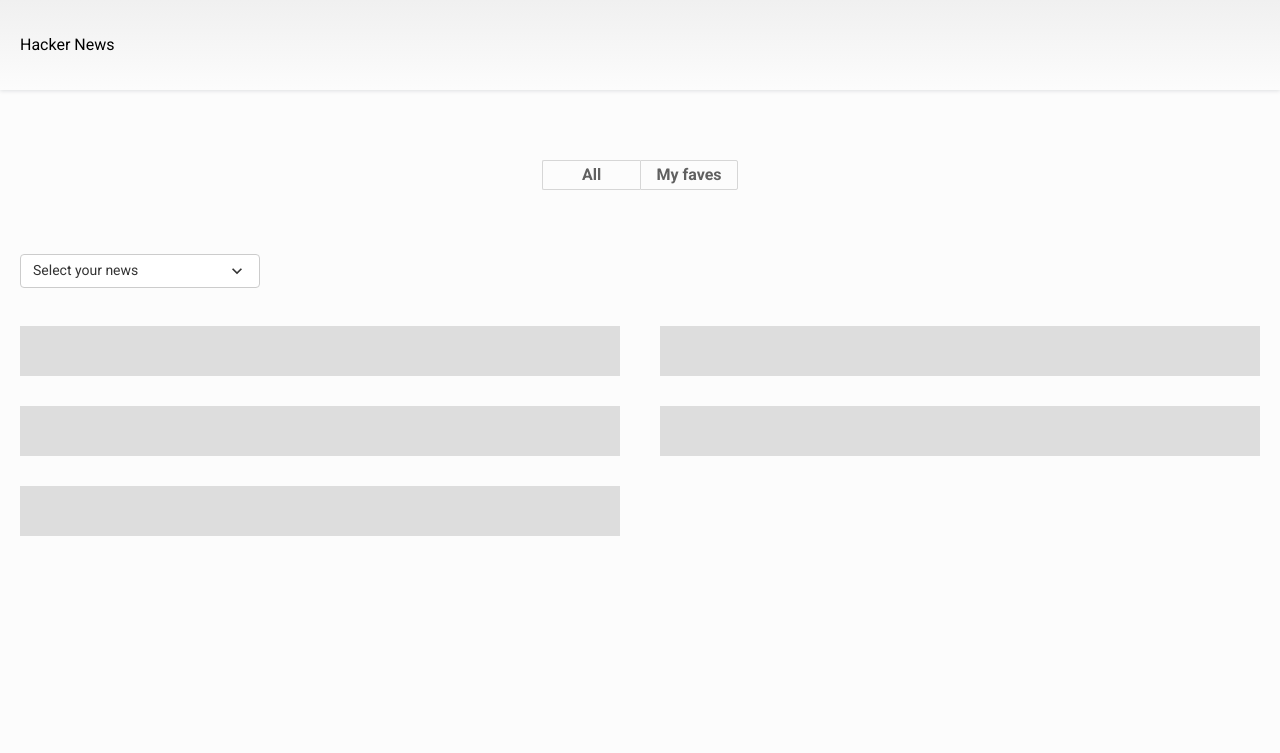
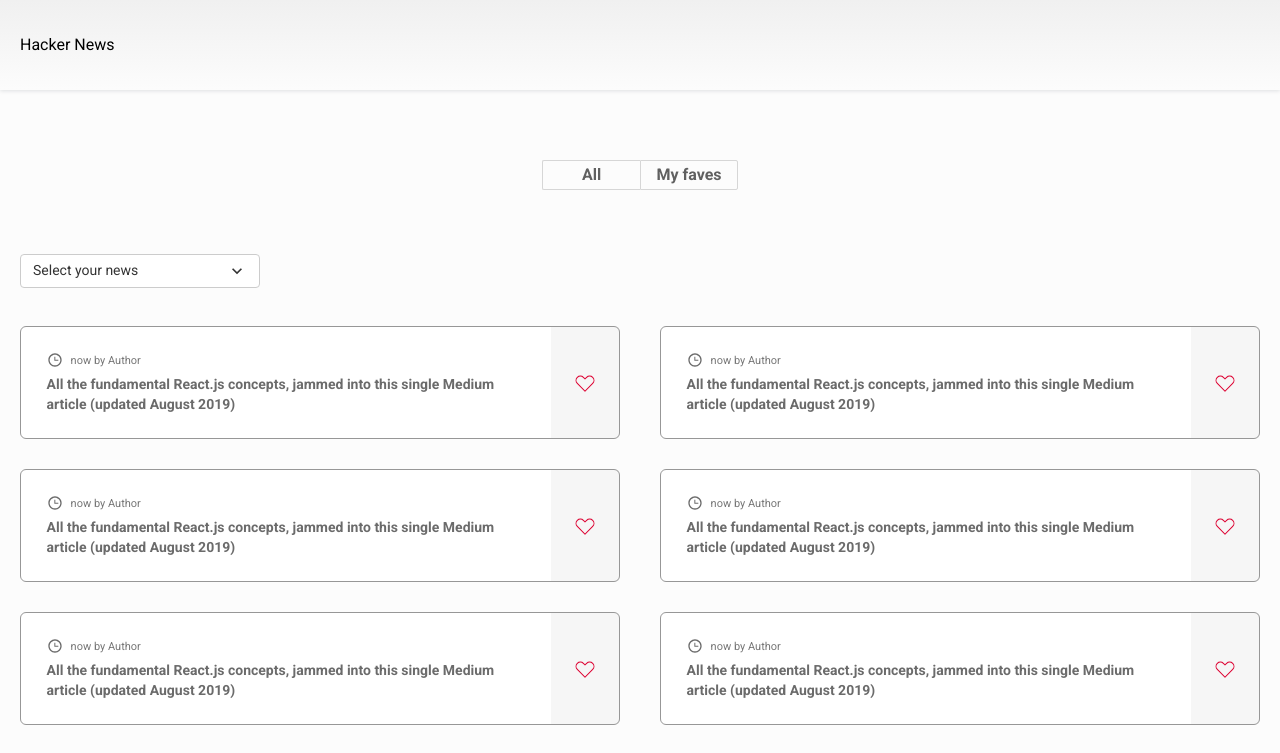
Before and after one commit to miloplacencia/applydigital-test, a React (Vite) app: page / in a window 1280 px wide. Shown: the top 753 px of the page. Built offline with nearby package versions, Linux system fonts and the light colour scheme.

Commit message:
FEAT: Working on Card component

```diff
--- /dev/null
+++ b/src/components/card/card.css
@@ -0,0 +1,57 @@
+.card {
+  background-color: #fff;
+  border-radius: 6px;
+  border: solid 1px #979797;
+  transition: all 0.3s cubic-bezier(0.25, 0.8, 0.25, 1);
+  display: flex;
+}
+
+.card-content {
+  flex: 1;
+  padding: 1.53rem 1.6rem;
+}
+.card-likebtn {
+  width: 4.25rem;
+  flex: 0 0 4.25rem;
+  background-color: hsla(0, 0%, 38%, 0.06);
+  display: flex;
+  align-items: center;
+  justify-content: center;
+}
+.card-likebtn button {
+  border: 0;
+  outline: 0;
+  background-color: transparent;
+  width: 100%;
+  height: 100%;
+  color: #dd0031;
+}
+.card-likebtn button svg {
+  margin-top: 4px;
+}
+
+.card-date {
+  display: flex;
+  align-items: center;
+  color: #6b6b6b;
+  margin-bottom: 0.375rem;
+}
+.card-date span {
+  margin-top: 2px;
+  font-size: 0.688rem;
+  line-height: 0.688rem;
+  margin-left: 0.5rem;
+  color: #767676;
+}
+
+.card-text {
+  font-weight: bold;
+  font-size: 0.875rem;
+  line-height: 1.25rem;
+  color: #6b6b6b;
+  margin: 0;
+}
+.card-text a {
+  color: #6b6b6b;
+  text-decoration: none;
+}
--- /dev/null
+++ b/src/components/card/card.tsx
@@ -0,0 +1,50 @@
+import { relativeDate } from "../../helpers/date";
+import { ClockIcon } from "../icons/clock";
+import { HeartFullIcon } from "../icons/heart-full";
+import { HeartLineIcon } from "../icons/heart-line";
+import "./card.css";
+
+export default function CardComponent({
+  liked = false,
+  date = new Date(),
+  title,
+  link,
+  author = "Author",
+  onClickLike,
+}: {
+  liked?: boolean;
+  title?: string;
+  date?: Date;
+  author?: string;
+  link?: string;
+  onClickLike?: () => void;
+}) {
+  const formattedDate = date ? relativeDate(new Date(date)) : "";
+
+  return (
+    <div className="card">
+      <div className="card-content">
+        <div className="card-date">
+          <ClockIcon height="1rem" width="1rem" />
+          <span>
+            {formattedDate} by {author}
+          </span>
+        </div>
+        <p className="card-text">
+          <a href={link} rel="noopener noreferrer" target="_blank">
+            {title}
+          </a>
+        </p>
+      </div>
+      <div className="card-likebtn">
+        <button onClick={onClickLike}>
+          {liked ? (
+            <HeartFullIcon height="1.375rem" width="1.5rem" />
+          ) : (
+            <HeartLineIcon height="1.375rem" width="1.5rem" />
+          )}
+        </button>
+      </div>
+    </div>
+  );
+}
--- /dev/null
+++ b/src/components/icons/clock.tsx
@@ -0,0 +1,18 @@
+import { SVGProps } from "react";
+
+export function ClockIcon(props: SVGProps<SVGSVGElement>) {
+  return (
+    <svg
+      xmlns="http://www.w3.org/2000/svg"
+      width="1em"
+      height="1em"
+      viewBox="0 0 24 24"
+      {...props}
+    >
+      <path
+        fill="currentColor"
+        d="M12 20c4.4 0 8-3.6 8-8s-3.6-8-8-8s-8 3.6-8 8s3.6 8 8 8m0-18c5.5 0 10 4.5 10 10s-4.5 10-10 10S2 17.5 2 12S6.5 2 12 2m5 9.5V13h-6V7h1.5v4.5H17Z"
+      ></path>
+    </svg>
+  );
+}
--- /dev/null
+++ b/src/components/icons/heart-full.tsx
@@ -0,0 +1,18 @@
+import { SVGProps } from "react";
+
+export function HeartFullIcon(props: SVGProps<SVGSVGElement>) {
+  return (
+    <svg
+      xmlns="http://www.w3.org/2000/svg"
+      width="1em"
+      height="1em"
+      viewBox="0 0 256 256"
+      {...props}
+    >
+      <path
+        fill="currentColor"
+        d="M240 98a57.63 57.63 0 0 1-17 41l-89.3 90.62a8 8 0 0 1-11.4 0L33 139a58 58 0 0 1 82-82.1l13 12.15l13.09-12.19A58 58 0 0 1 240 98Z"
+      ></path>
+    </svg>
+  );
+}
--- /dev/null
+++ b/src/components/icons/heart-line.tsx
@@ -0,0 +1,18 @@
+import { SVGProps } from "react";
+
+export function HeartLineIcon(props: SVGProps<SVGSVGElement>) {
+  return (
+    <svg
+      xmlns="http://www.w3.org/2000/svg"
+      width="1em"
+      height="1em"
+      viewBox="0 0 256 256"
+      {...props}
+    >
+      <path
+        fill="currentColor"
+        d="M221.6 58.38a56.06 56.06 0 0 0-79.12-.08L128 71.78L113.52 58.3a56 56 0 0 0-79.15 79.25l89.36 90.66a6 6 0 0 0 8.54 0l89.33-90.62a56 56 0 0 0 0-79.21Zm-8.52 70.75L128 215.45L42.89 129.1a44 44 0 0 1 62.22-62.23a1.07 1.07 0 0 0 .16.14l18.64 17.36a6 6 0 0 0 8.18 0L150.73 67a1.07 1.07 0 0 0 .16-.14a44 44 0 1 1 62.19 62.26Z"
+      ></path>
+    </svg>
+  );
+}
--- /dev/null
+++ b/src/helpers/date.ts
@@ -0,0 +1,14 @@
+export const relativeDate = (date: Date) => {
+  const now = new Date();
+  const diff = now.getTime() - date.getTime();
+  const day = 1000 * 60 * 60 * 24;
+  const days = Math.floor(diff / day);
+  const hours = Math.floor((diff % day) / (1000 * 60 * 60));
+  const minutes = Math.floor((diff % (1000 * 60 * 60)) / (1000 * 60));
+  const seconds = Math.floor((diff % (1000 * 60)) / 1000);
+  if (days > 0) return `${days}d`;
+  if (hours > 0) return `${hours}h`;
+  if (minutes > 0) return `${minutes}m`;
+  if (seconds > 0) return `${seconds}s`;
+  return 'now';
+}
--- a/src/pages/index.tsx
+++ b/src/pages/index.tsx
@@ -1,11 +1,11 @@
+import CardComponent from "../components/card/card";
+
 export default function Index() {
   return (
     <div id="index" className="grid">
-      <div className="" style={{ height: 50, background: "#DDD" }}></div>
-      <div className="" style={{ height: 50, background: "#DDD" }}></div>
-      <div className="" style={{ height: 50, background: "#DDD" }}></div>
-      <div className="" style={{ height: 50, background: "#DDD" }}></div>
-      <div className="" style={{ height: 50, background: "#DDD" }}></div>
+      {Array.from({ length: 10 }).map(() => (
+        <CardComponent title="All the fundamental React.js concepts, jammed into this single Medium article (updated August 2019)" />
+      ))}
     </div>
   );
 }
```
